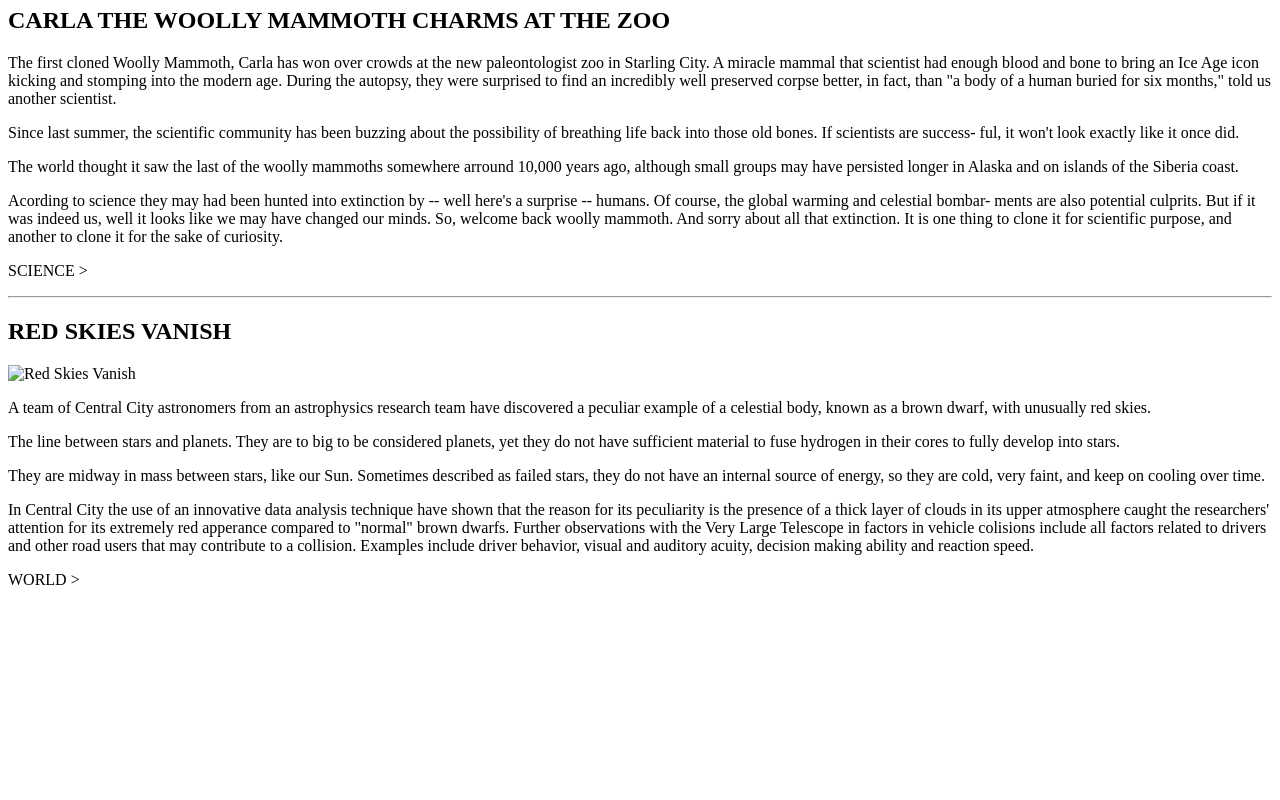
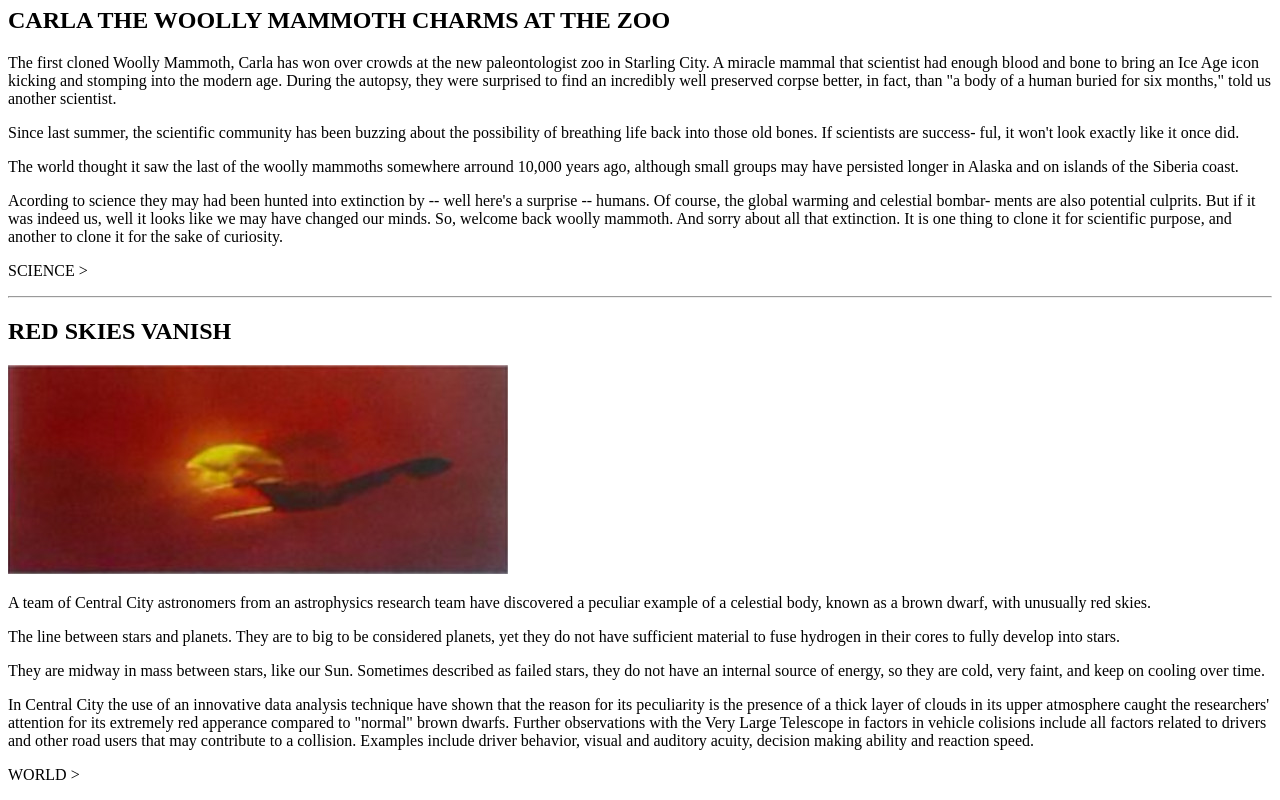
Before and after one commit to cruzgb/projeto-the-flash, a plain HTML site: page index.html in a window 1280 px wide. Shown: the part 1317-2117 px from the top of the page. Before the commit the page ends 1922 px from the top, so only its background shows below. Drawn offline with Linux system fonts and the light colour scheme.

Commit message:
HTML 99% Feito!

```diff
--- a/index.html
+++ b/index.html
@@ -135,7 +135,7 @@
             RED SKIES VANISH
         </h1>
 
-        <img src="" alt="Red Skies Vanish">
+        <img src="imagens/imagem-vermelha.jpg" alt="Red Skies Vanish">
 
         <p>
             A team of Central City astronomers from an astrophysics research team have discovered a peculiar example of a celestial body, known as a brown dwarf, with unusually red skies.
```
Also changed, not shown: imagens/imagem-vermelha.jpg (added).
